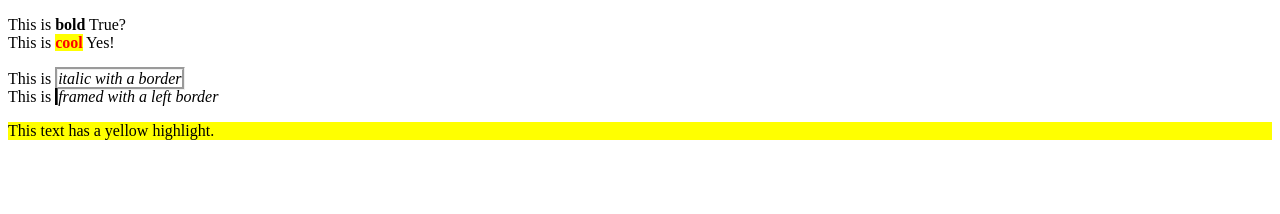
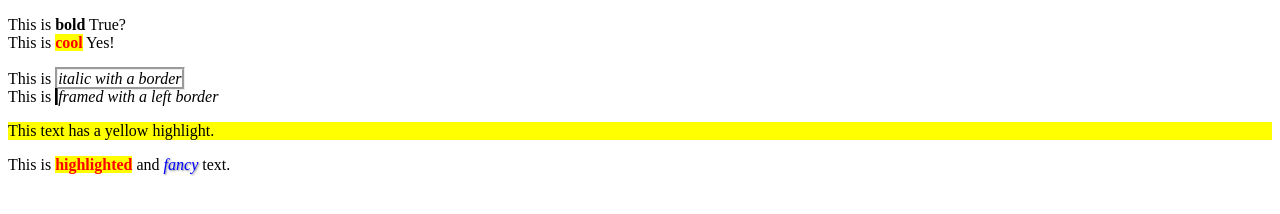
Before and after one commit to PopovI13/game-dev-illia-2025, a plain HTML site: page public/t1a06-css-illia.html in a window 1280 px wide. Shown: the part 86-300 px from the top of the page. Drawn offline with Linux system fonts and the light colour scheme.

Commit message:
Update t1a06-css-illia.html

```diff
--- a/public/t1a06-css-illia.html
+++ b/public/t1a06-css-illia.html
@@ -11,3 +11,22 @@ This is <i style="border-left: 3px groove black;">framed with a left border</i>
 
 
 <p style="background-color: yellow;">This text has a yellow highlight.</p>
+
+
+<head>
+  <style>
+    .highlight {
+      background-color: yellow;
+      color: red;
+      font-weight: bold;
+    }
+    .fancy {
+      color: blue;
+      font-style: italic;
+      text-shadow: 1px 1px 2px gray;
+    }
+  </style>
+</head>
+<body>
+  <p>This is <span class="highlight">highlighted</span> and <span class="fancy">fancy</span> text.</p>
+</body>
```
